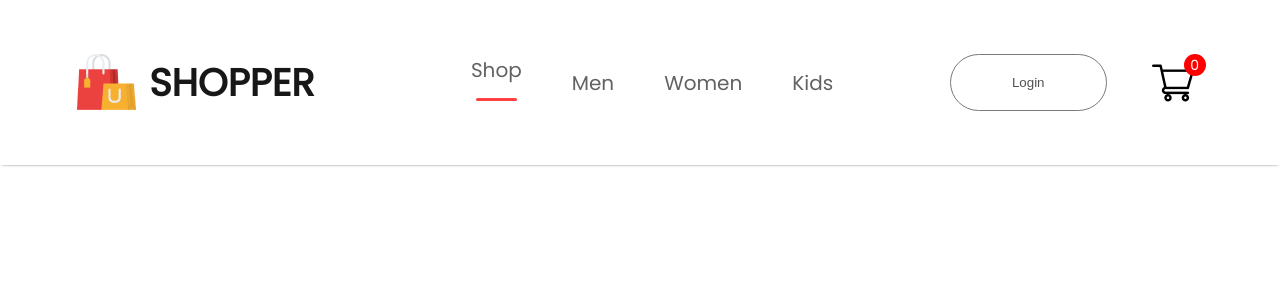
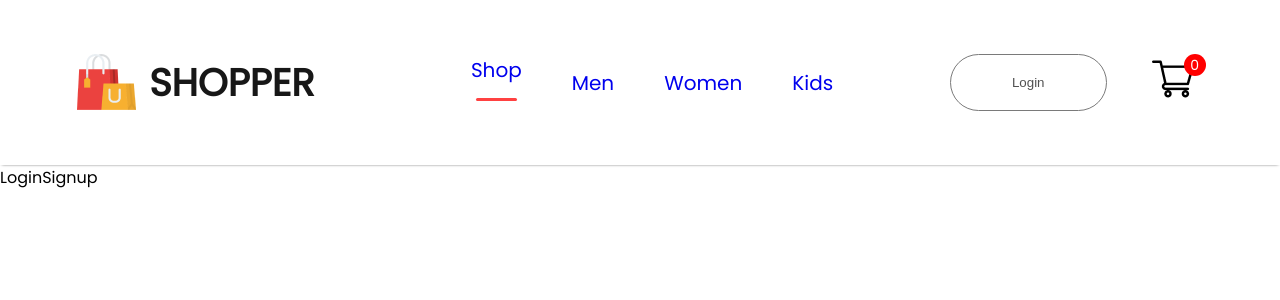
Before and after one commit to NzmAll/ecommerce-site, a React (Create React App) app in the folder frontend/: page /login in a window 1280 px wide. Shown: the top 300 px of the page. Built offline with nearby package versions, Linux system fonts and the light colour scheme.

Commit message:
Some navbar function added

```diff
--- a/frontend/src/App.js
+++ b/frontend/src/App.js
@@ -1,10 +1,29 @@
 import "./App.css";
 import Navbar from "./Components/Navbar/Navbar";
+import { BrowserRouter,Routes,Route } from "react-router-dom";
+import Shop from "./Pages/Shop";
+import ShopCategory from "./Pages/ShopCategory";
+import Product from "./Pages/Product";
+import Cart from "./Pages/Cart";
+import LoginSignup from "./Pages/LoginSignup";
 
 function App() {
   return (
     <div>
+      <BrowserRouter>
       <Navbar />
+      <Routes>
+        <Route path="/" element={<Shop/>}/>
+        <Route path="/mens" element={<ShopCategory category='men'/>}/>
+        <Route path="/womens" element={<ShopCategory category='women'/>}/>
+        <Route path="/kids" element={<ShopCategory category='kid'/>}/>
+        <Route path="/product" element={<Product/>}>
+          <Route path=':productId' element={<Product/>}/>
+        </Route>
+        <Route path="/cart" element={<Cart/>}/>
+        <Route path="/login" element={<LoginSignup/>}/>
+      </Routes>
+      </BrowserRouter>
     </div>
   );
 }
--- a/frontend/src/Components/Navbar/Navbar.jsx
+++ b/frontend/src/Components/Navbar/Navbar.jsx
@@ -3,6 +3,7 @@
 
 import logo from "../Assets/logo.png";
 import cart_icon from "../Assets/cart_icon.png";
+import { Link } from "react-router-dom";
 
 const Navbar = () => {
 
@@ -15,14 +16,14 @@
         <p>SHOPPER</p>
       </div>
       <ul className="nav-menu">
-        <li onClick={()=>{setMenu("shop")}}>Shop{menu==="shop"? <hr/>:<></>}</li>
-        <li onClick={()=>{setMenu("mens")}}>Men{menu==="mens"? <hr/>:<></>}</li>
-        <li onClick={()=>{setMenu("womens")}}>Women{menu==="womens"? <hr/>:<></>}</li>
-        <li onClick={()=>{setMenu("kids")}}>Kids{menu==="kids"? <hr/>:<></>}</li>
+        <li onClick={()=>{setMenu("shop")}}><Link style={{textDecoration: "none"}} to='/'>Shop</Link>{menu==="shop"? <hr/>:<></>}</li>
+        <li onClick={()=>{setMenu("mens")}}><Link style={{textDecoration: "none"}} to='/mens'>Men</Link>{menu==="mens"? <hr/>:<></>}</li>
+        <li onClick={()=>{setMenu("womens")}}><Link style={{textDecoration: "none"}} to='/womens'>Women</Link>{menu==="womens"? <hr/>:<></>}</li>
+        <li onClick={()=>{setMenu("kids")}}><Link style={{textDecoration: "none"}} to='/kids'>Kids</Link>{menu==="kids"? <hr/>:<></>}</li>
       </ul>
       <div className="nav-login-cart">
-        <button>Login</button>
-        <img src={cart_icon} alt="" />
+        <Link to='/login'><button>Login</button></Link>
+        <Link to='/cart'><img src={cart_icon} alt="" /></Link>
         <div className="nav-cart-count">0</div>
       </div>
     </div>
--- /dev/null
+++ b/frontend/src/Pages/Cart.jsx
@@ -0,0 +1,9 @@
+import React from 'react'
+
+const Cart = () => {
+  return (
+    <div>Cart</div>
+  )
+}
+
+export default Cart
--- /dev/null
+++ b/frontend/src/Pages/LoginSignup.jsx
@@ -0,0 +1,9 @@
+import React from 'react'
+
+const LoginSignup = () => {
+  return (
+    <div>LoginSignup</div>
+  )
+}
+
+export default LoginSignup
--- /dev/null
+++ b/frontend/src/Pages/Product.jsx
@@ -0,0 +1,9 @@
+import React from 'react'
+
+const Product = () => {
+  return (
+    <div>Product</div>
+  )
+}
+
+export default Product
--- /dev/null
+++ b/frontend/src/Pages/Shop.jsx
@@ -0,0 +1,9 @@
+import React from 'react'
+
+const Shop = () => {
+  return (
+    <div>Shop</div>
+  )
+}
+
+export default Shop
--- /dev/null
+++ b/frontend/src/Pages/ShopCategory.jsx
@@ -0,0 +1,9 @@
+import React from 'react'
+
+const ShopCategory = () => {
+  return (
+    <div>ShopCategory</div>
+  )
+}
+
+export default ShopCategory
```
Also changed, not shown: frontend/src/Components/Hero/Hero.jsx (added).
